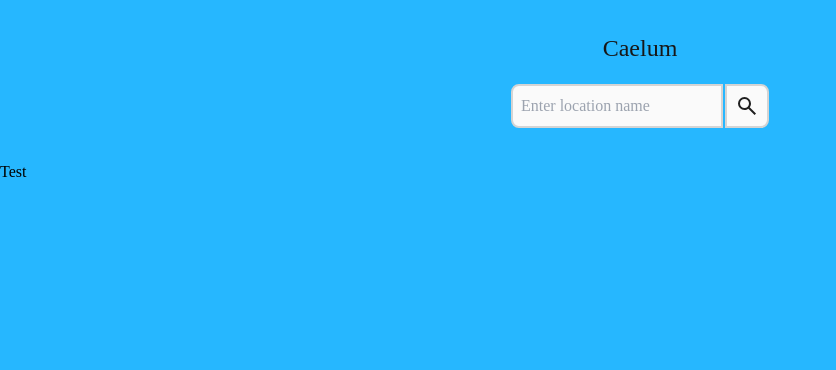
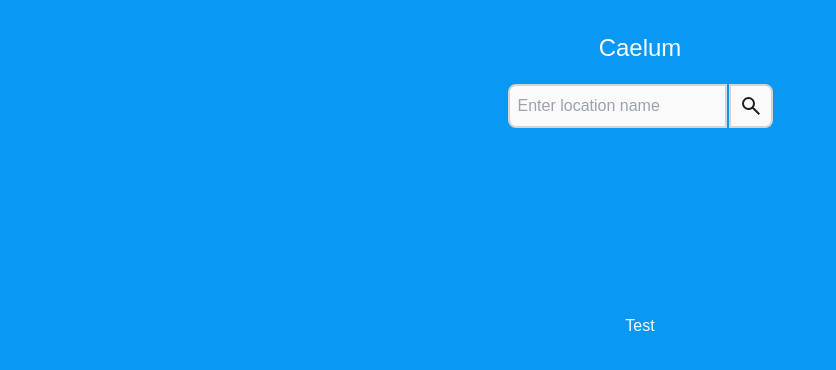
Before and after one commit to Fifthcus/caelum, a React (Vite) app: page / in a window 1280 px wide. Shown: the top 370 px of the page, without its empty margins (0-836 px from the left). Built offline with nearby package versions, Linux system fonts and the light colour scheme.

Commit message:
- Successfully fetches and displays weather data.

```diff
--- a/index.html
+++ b/index.html
@@ -6,8 +6,7 @@
     <title>Caelum</title>
   </head>
   <body class="bg-PRIMARY_BLUE">
-    <main id="root">
-
+    <main id="root" class="flex flex-col h-screen">
     </main>
     <script type="module" src="/src/main.tsx"></script>
   </body>
--- a/src/components/header/header.tsx
+++ b/src/components/header/header.tsx
@@ -20,7 +20,7 @@ const Header = () => {
     return(
         <header className="flex flex-col items-center gap-5 px-6 py-8">
             <div className="grow content-center">
-                <h1 className="text-neutral-900 text-2xl">Caelum</h1>
+                <h1 className="text-2xl font-medium">Caelum</h1>
             </div>
             <div className="grow content-center">
                 <form onSubmit={handleSubmit} className="flex gap-0.5">
--- a/src/components/weather/weather.tsx
+++ b/src/components/weather/weather.tsx
@@ -5,21 +5,41 @@ const Weather = () => {
 
     if(locale && weather){
         return(
-            <section className="flex w-full">
-                <h2>{ locale.city }</h2>
-                <h3>{ locale.state }</h3>
+            <section className="flex flex-col grow">
+                <div className="grow justify-items-center content-center">
+                    <h2 className="text-4xl">{ locale.city }</h2>
+                    <h3 className="text-2xl">{ locale.state }</h3>
 
-                <p>{ weather.weather[0].main }</p>
-                <p>{ weather.weather[0].description }</p>
+                    <div className="text-center py-8">
+                        <p>{ weather.weather[0].main }</p>
+                        <p>{ weather.weather[0].description }</p>
+                    </div>
 
-                <h5>{ weather.main.temp }</h5>
-                <p>{ weather.main.temp_min }</p>
-                <p>{ weather.main.temp_max }</p>
+                    <div className="flex flex-col text-center">
+                        <div>
+                            <h5 className="text-xl">{ Math.round(weather.main.temp) }</h5>
+                        </div>
+                        <div className="flex gap-5">
+                            <p className="text-xl">L: { Math.round(weather.main.temp_min) }</p>
+                            <p className="text-xl">H: { Math.round(weather.main.temp_max) }</p>
+                        </div>
+                    </div>
+                </div>
+                <div className="grow">
+
+                </div>
             </section>
         );
     } else {
         return(
-            <p>Test</p>
+            <section className="flex flex-col grow ">
+                <div className="grow justify-items-center content-center">
+                    <p>Test</p>
+                </div>
+                <div className="grow">
+
+                </div>
+            </section>
         );
     }
 
--- a/src/index.css
+++ b/src/index.css
@@ -2,6 +2,7 @@
 @tailwind components;
 @tailwind utilities;
 
-html {
-    font-family:'Times New Roman', Times, serif
+html, body {
+    font-family: Arial, Helvetica, sans-serif;
+    color: #fafafa;
 }
--- a/tailwind.config.js
+++ b/tailwind.config.js
@@ -7,7 +7,7 @@ export default {
   theme: {
     extend: {
       colors: {
-        "PRIMARY_BLUE": "#26B7FF"
+        "PRIMARY_BLUE": "#0a98f5"
       }
     },
   },
```
